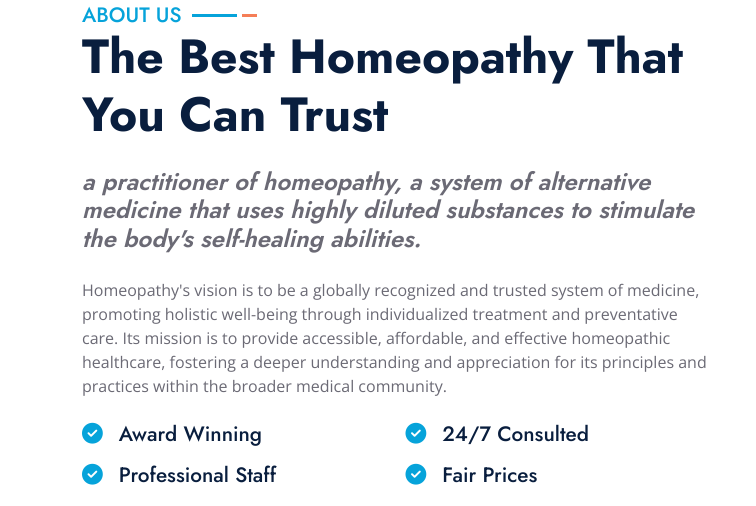
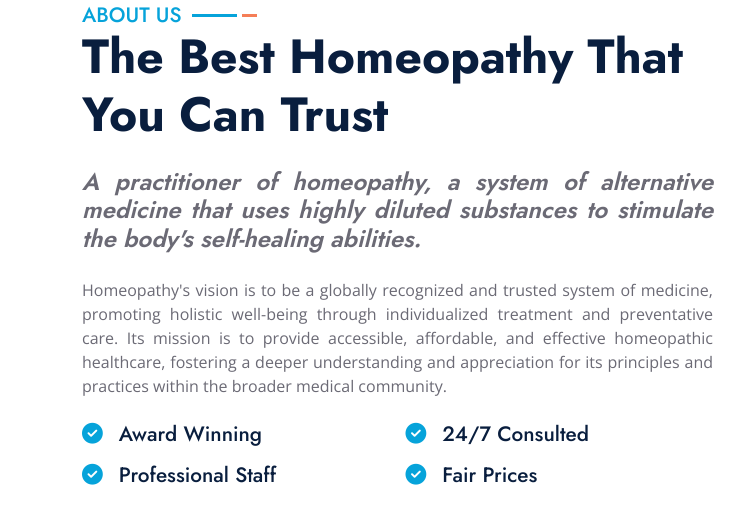
Before and after one commit to pal241986/Shri-KD-Clinic, a plain HTML site: page index.html in a window 1280 px wide. Shown: the part 913-1419 px from the top of the page, 0-756 px from the left. Drawn offline with nearby package versions, Linux system fonts and the light colour scheme.

Commit message:
Add files via upload

```diff
--- a/index.html
+++ b/index.html
@@ -216,8 +216,8 @@
                         <h5 class="position-relative d-inline-block text-primary text-uppercase">About Us</h5>
                         <h1 class="display-5 mb-0">The  Best Homeopathy That You Can Trust</h1>
                     </div>
-                    <h4 class="text-body fst-italic mb-4">a practitioner of homeopathy, a system of alternative medicine that uses highly diluted substances to stimulate the body's self-healing abilities.</h4>
-                    <p class="mb-4">Homeopathy's vision is to be a globally recognized and trusted system of medicine, promoting holistic well-being through individualized treatment and preventative care. Its mission is to provide accessible, affordable, and effective homeopathic healthcare, fostering a deeper understanding and appreciation for its principles and practices within the broader medical community. </p>
+                    <h4 align="justify" class="text-body fst-italic mb-4">A practitioner of homeopathy, a system of alternative medicine that uses highly diluted substances to stimulate the body's self-healing abilities.</h4>
+                    <p align="justify" class="mb-4">Homeopathy's vision is to be a globally recognized and trusted system of medicine, promoting holistic well-being through individualized treatment and preventative care. Its mission is to provide accessible, affordable, and effective homeopathic healthcare, fostering a deeper understanding and appreciation for its principles and practices within the broader medical community. </p>
                     <div class="row g-3">
                         <div class="col-sm-6 wow zoomIn" data-wow-delay="0.3s">
                             <h5 class="mb-3"><i class="fa fa-check-circle text-primary me-3"></i>Award Winning</h5>
```
